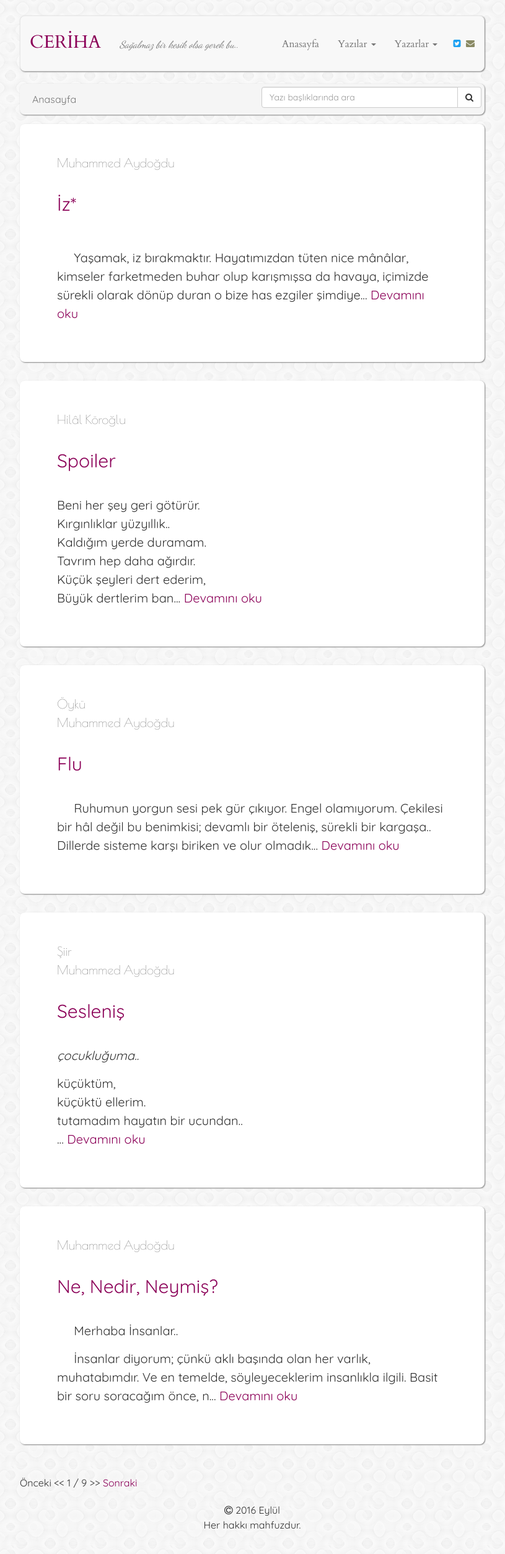
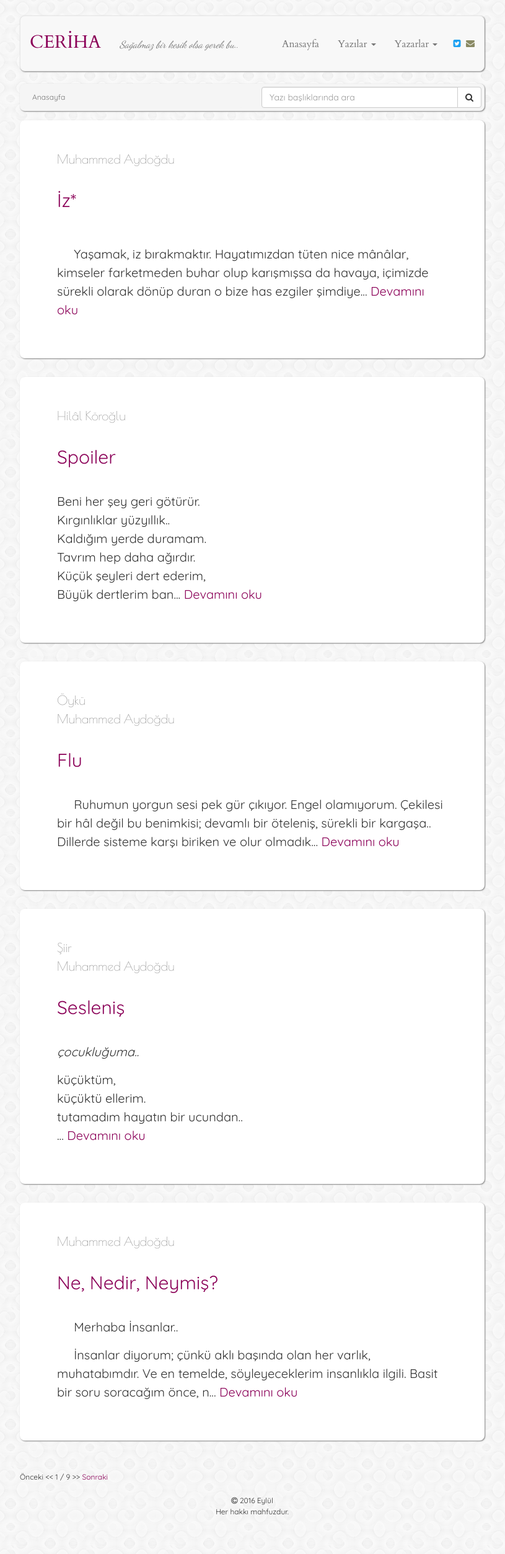
Before and after one commit to muhammedaydogdu/muhammedaydogdu.github.io, a Jekyll site: the page built from index.html, in a window 1280 px wide. Shown: the whole page at 62% size, without its empty margins (233-1048 px from the left). Built offline with Jekyll 4.4.1, drawn with Linux system fonts in a browser that asks for light colours; some web fonts are replaced; the list of posts is cut into pages by our own code; after the commit the page ends 2483 px from its top, so only the background shows below that.

Commit message:
Update style.css

```diff
--- a/css/style.css
+++ b/css/style.css
@@ -15,7 +15,7 @@
 body {
   font-family: 'Quicksand', "Times New Roman", serif;
   line-height: 1.5;
-  font-size: 16px;
+  font-size: 12px;
   background: url("../images/confectionary.png");
 }
 
@@ -95,7 +95,7 @@
 .data {
   color: #999;
   font-family: "Poiret One", "Times New Roman", serif;
-  font-size: 16px;
+  font-size: 12px;
   margin-bottom: 0;
 }
 
```
